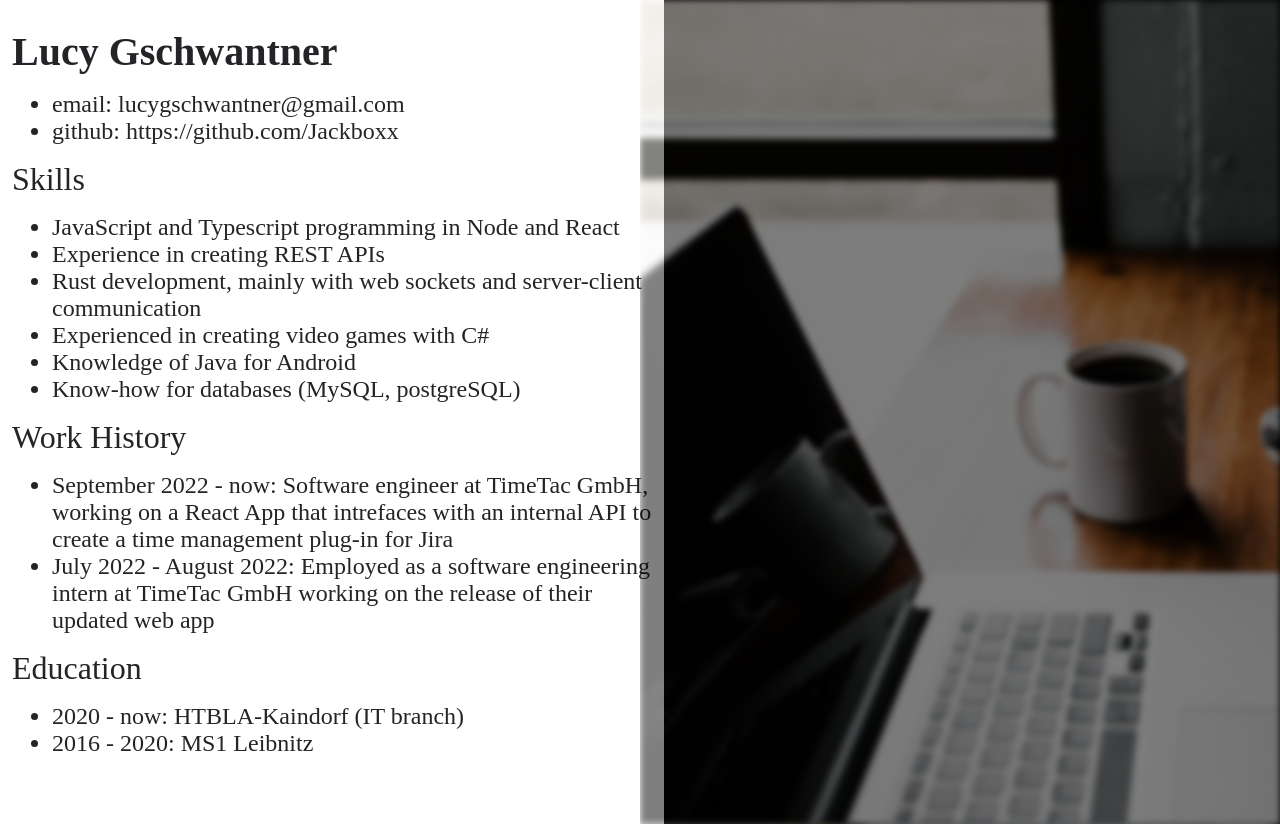
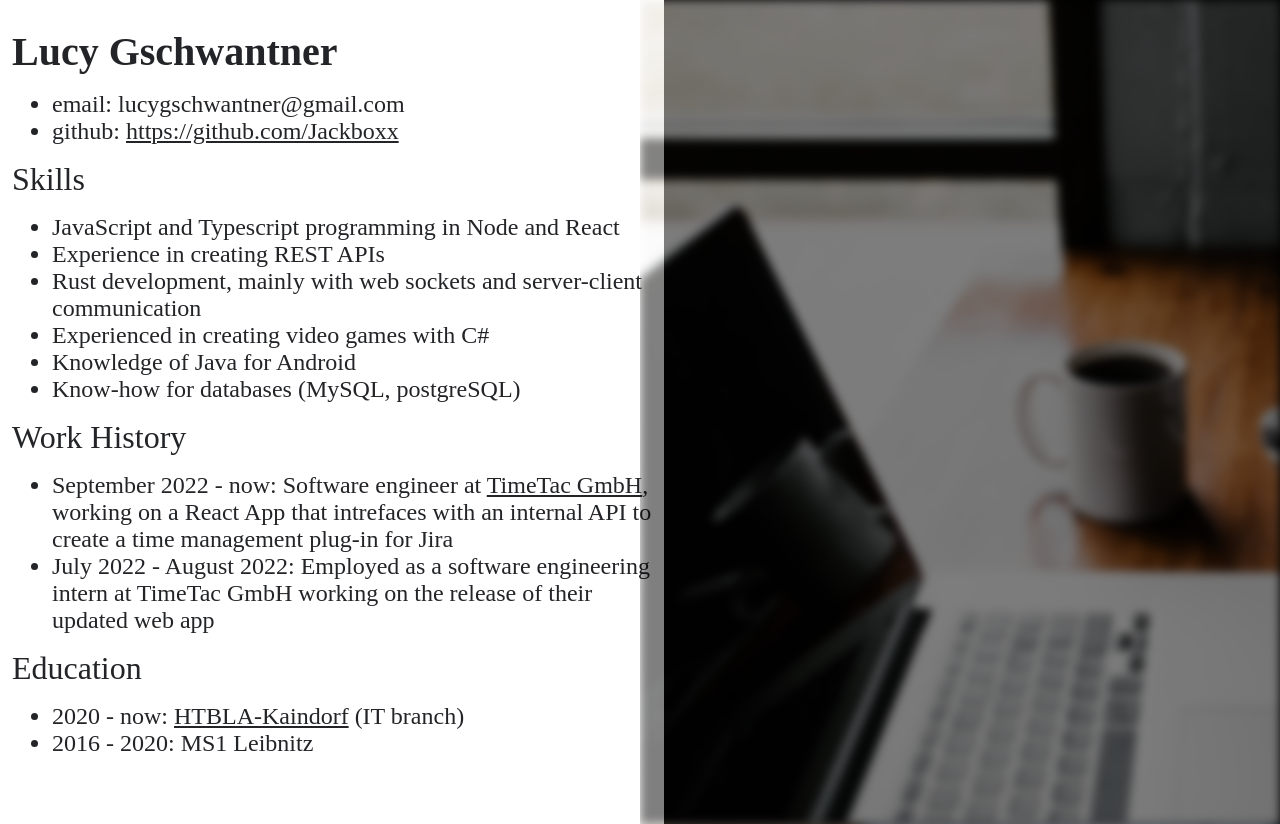
Before and after one commit to Jackboxx/my-website, a SvelteKit app: page /cv in a window 1280 px wide. Built offline with nearby package versions, Linux system fonts and the light colour scheme; a web font is replaced by a local one.

Commit message:
add links and increase blur

```diff
--- a/src/routes/cv/cv.svelte
+++ b/src/routes/cv/cv.svelte
@@ -23,7 +23,11 @@
 			<div class="headingTextLarge">Lucy Gschwantner</div>
 			<ul>
 				<li class="bodyTextMedium">email: lucygschwantner@gmail.com</li>
-				<li class="bodyTextMedium">github: https://github.com/Jackboxx</li>
+				<li class="bodyTextMedium">
+					github: <a href="https://github.com/Jackboxx" target="_blank" rel="noreferrer"
+						>https://github.com/Jackboxx</a
+					>
+				</li>
 			</ul>
 		</div>
 		<div class="section">
@@ -43,8 +47,14 @@
 			<div class="headingTextMedium">Work History</div>
 			<ul>
 				<li class="bodyTextMedium">
-					September 2022 - now: Software engineer at TimeTac GmbH, working on a React App that
-					intrefaces with an internal API to create a time management plug-in for Jira
+					September 2022 - now: Software engineer at <a
+						href="https://www.timetac.com/"
+						target="_blank"
+						rel="noreferrer"
+					>
+						TimeTac GmbH</a
+					>, working on a React App that intrefaces with an internal API to create a time management
+					plug-in for Jira
 				</li>
 				<li class="bodyTextMedium">
 					July 2022 - August 2022: Employed as a software engineering intern at TimeTac GmbH working
@@ -55,7 +65,11 @@
 		<div class="section">
 			<div class="headingTextMedium">Education</div>
 			<ul>
-				<li class="bodyTextMedium">2020 - now: HTBLA-Kaindorf (IT branch)</li>
+				<li class="bodyTextMedium">
+					2020 - now: <a href="https://www.htl-kaindorf.at/" target="_blank" rel="noreferrer">
+						HTBLA-Kaindorf</a
+					> (IT branch)
+				</li>
 				<li class="bodyTextMedium">2016 - 2020: MS1 Leibnitz</li>
 			</ul>
 		</div>
--- a/src/routes/cv/imageSlideShow.svelte
+++ b/src/routes/cv/imageSlideShow.svelte
@@ -20,6 +20,7 @@
 
 <style>
 	.overflowContainer {
+		margin: 0;
 		width: 50%;
 		height: 100%;
 		left: 50%;
@@ -33,7 +34,6 @@
 		background-size: cover;
 		background-repeat: no-repeat;
 		opacity: 0.5;
-		filter: blur(3px);
-		transition: 0.5s;
+		filter: blur(5px);
 	}
 </style>
```
